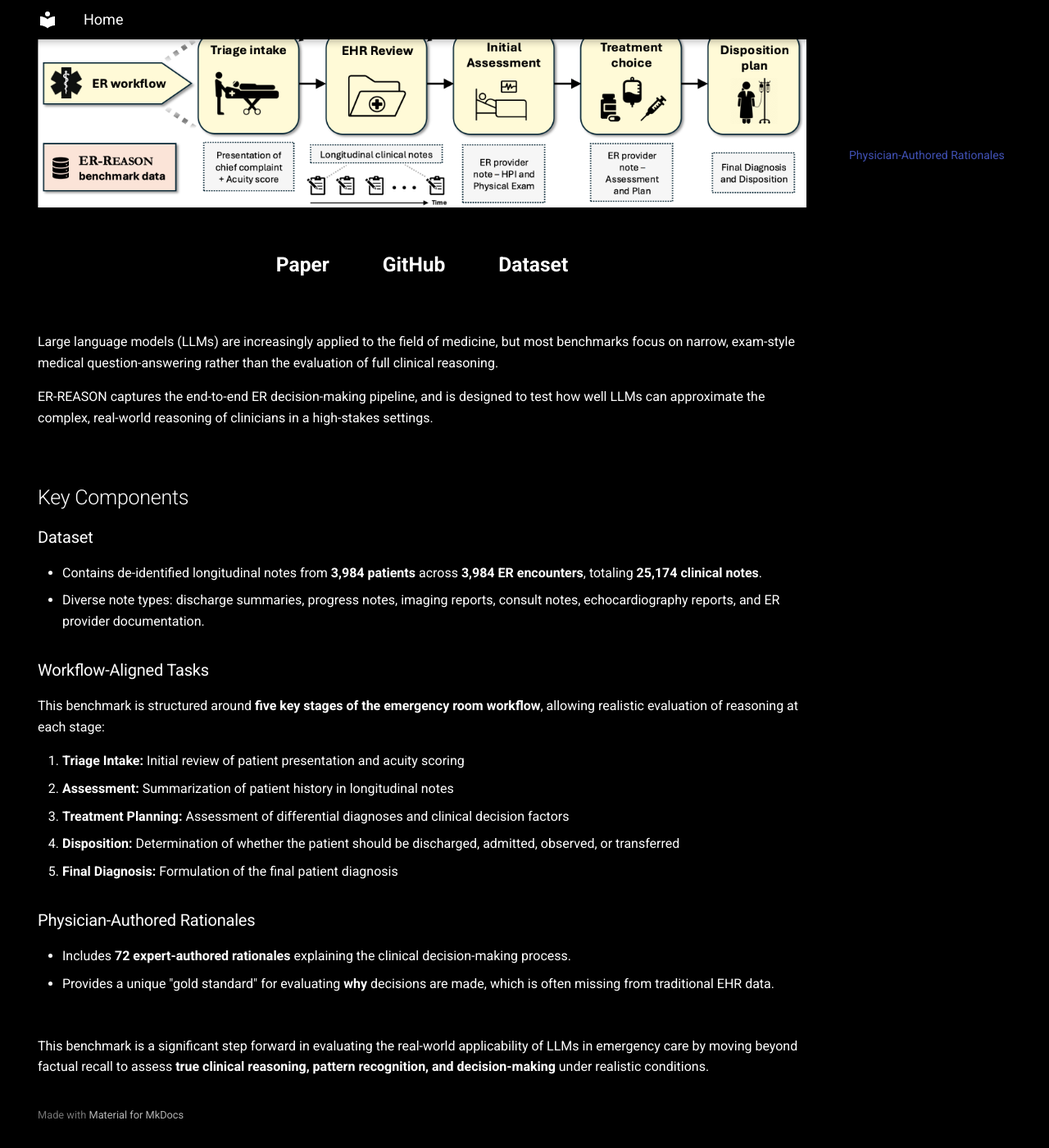
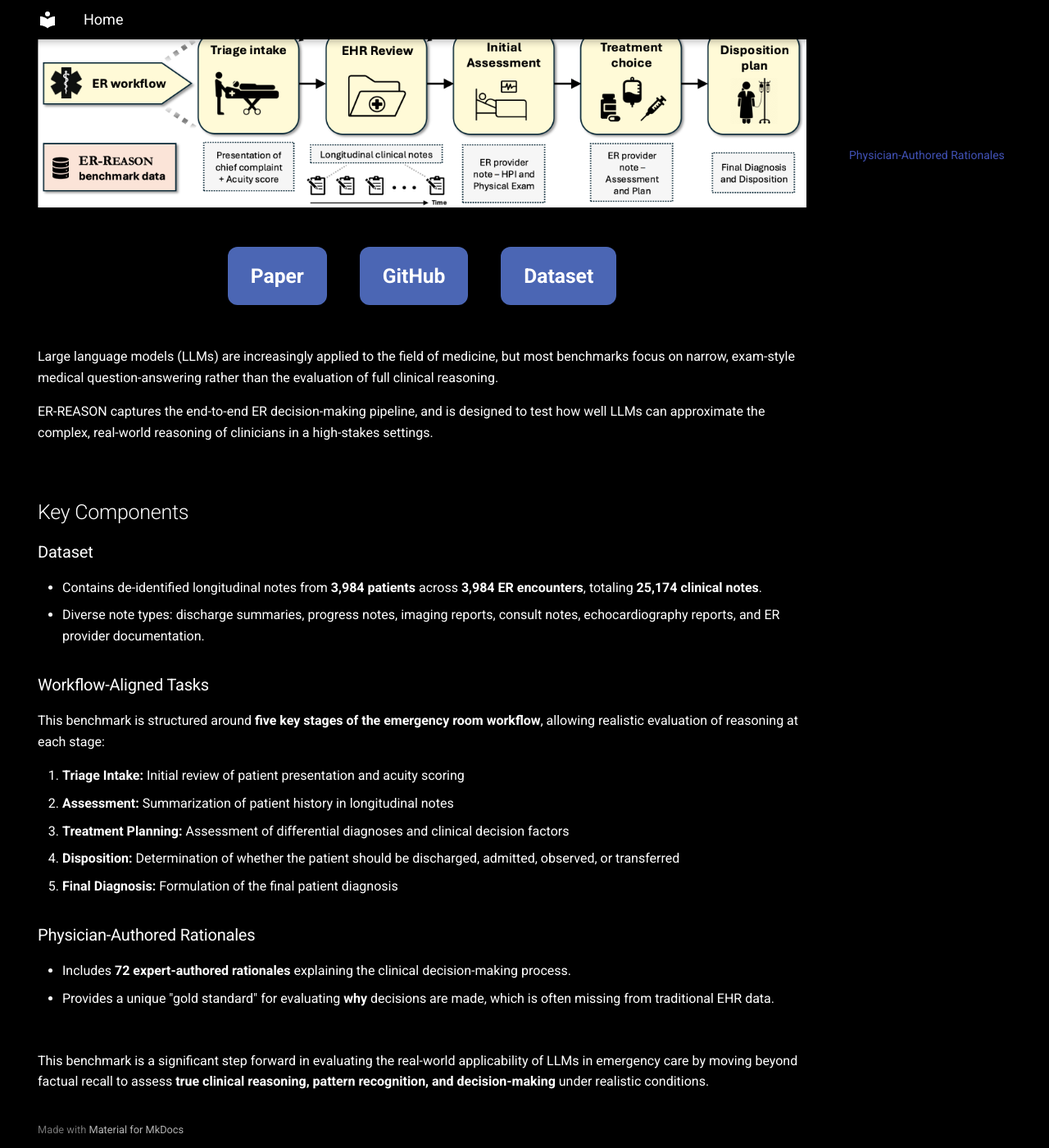
Before and after one commit to AlaaLab/ER-Reason, an MkDocs documentation site: the page built from docs/index.md, in a window 1280 px wide and 1400 px high, scrolled down 299 px. Shown: the whole window at 82% size. Built offline with MkDocs 1.6.1 and Material for MkDocs 9.7.7, drawn with Linux system fonts in a browser that asks for light colours.

Commit message:
Update extra.css

```diff
--- a/docs/stylesheets/extra.css
+++ b/docs/stylesheets/extra.css
@@ -28,25 +28,33 @@ body {
   color: #ffffff;
 }
 
+/* Container for links */
 .box-container {
   display: flex;
   justify-content: center;
-  gap: 25px;
-  margin-top: 30px;
+  gap: 40px;        /* space between boxes */
+  margin-top: 40px;  /* space above container */
+  flex-wrap: wrap;   /* wrap on smaller screens */
 }
 
+/* Box-style links */
 .box-container a {
-  padding: 12px 20px;
-  border-radius: 8px;
+  display: inline-block;
+  padding: 16px 28px;
+  font-size: 1.23rem;
+  font-weight: bold;
   text-align: center;
-  font-weight: bold;
   text-decoration: none;
-  font-size: 1.23rem;
-  color: inherit;
-  display: inline-block;
-  transition: opacity 0.3s ease;
+  color: #ffffff;           /* white text */
+  background-color: #4b66b4;/* blue background */
+  border-radius: 12px;
+  box-shadow: 0 4px 6px rgba(0,0,0,0.2);
+  transition: all 0.3s ease;
 }
 
+/* Hover effect */
 .box-container a:hover {
-  opacity: 0.8;
+  background-color: #6380c9;
+  transform: translateY(-2px);
+  box-shadow: 0 6px 8px rgba(0,0,0,0.25);
 }
```
